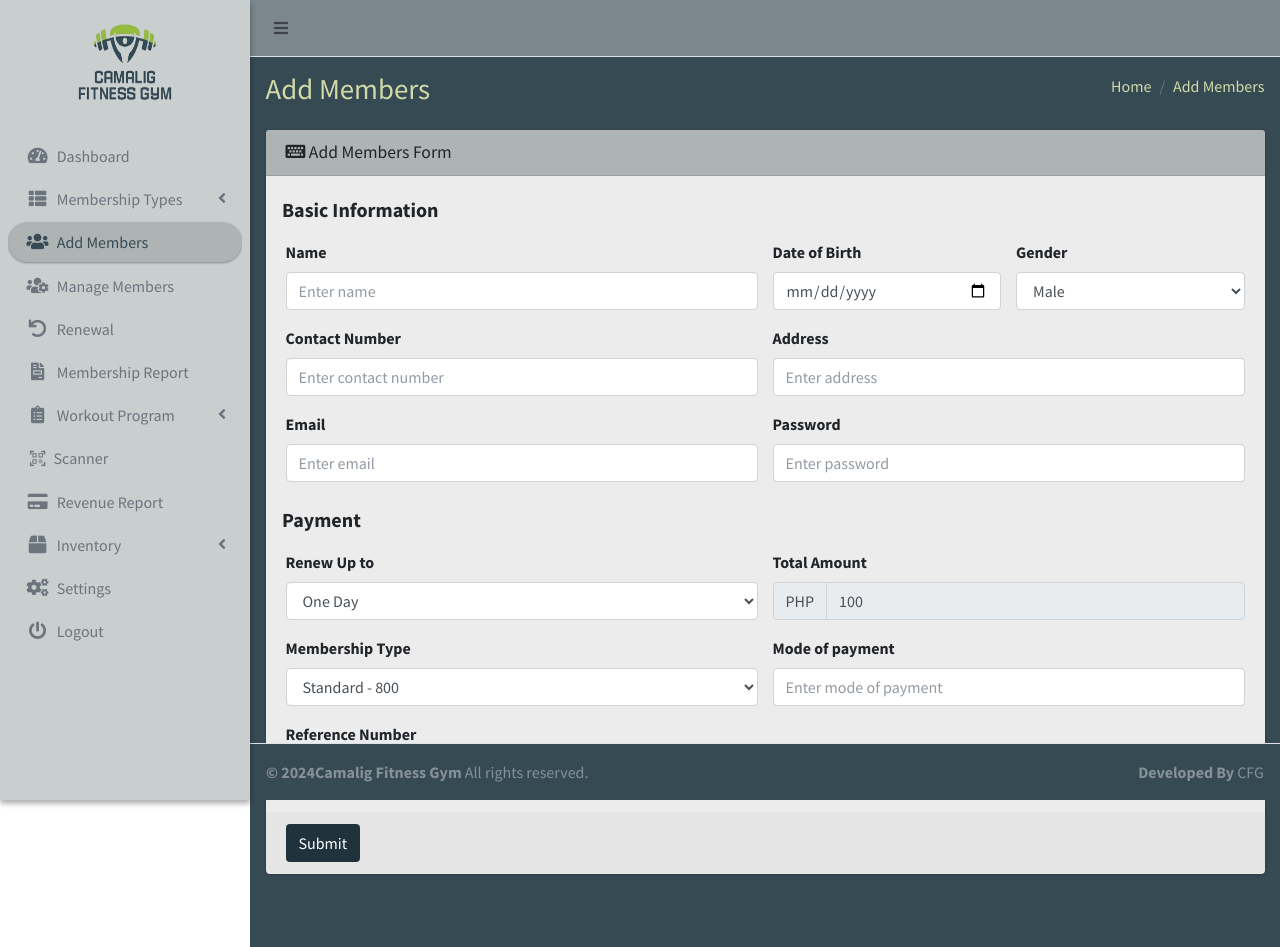
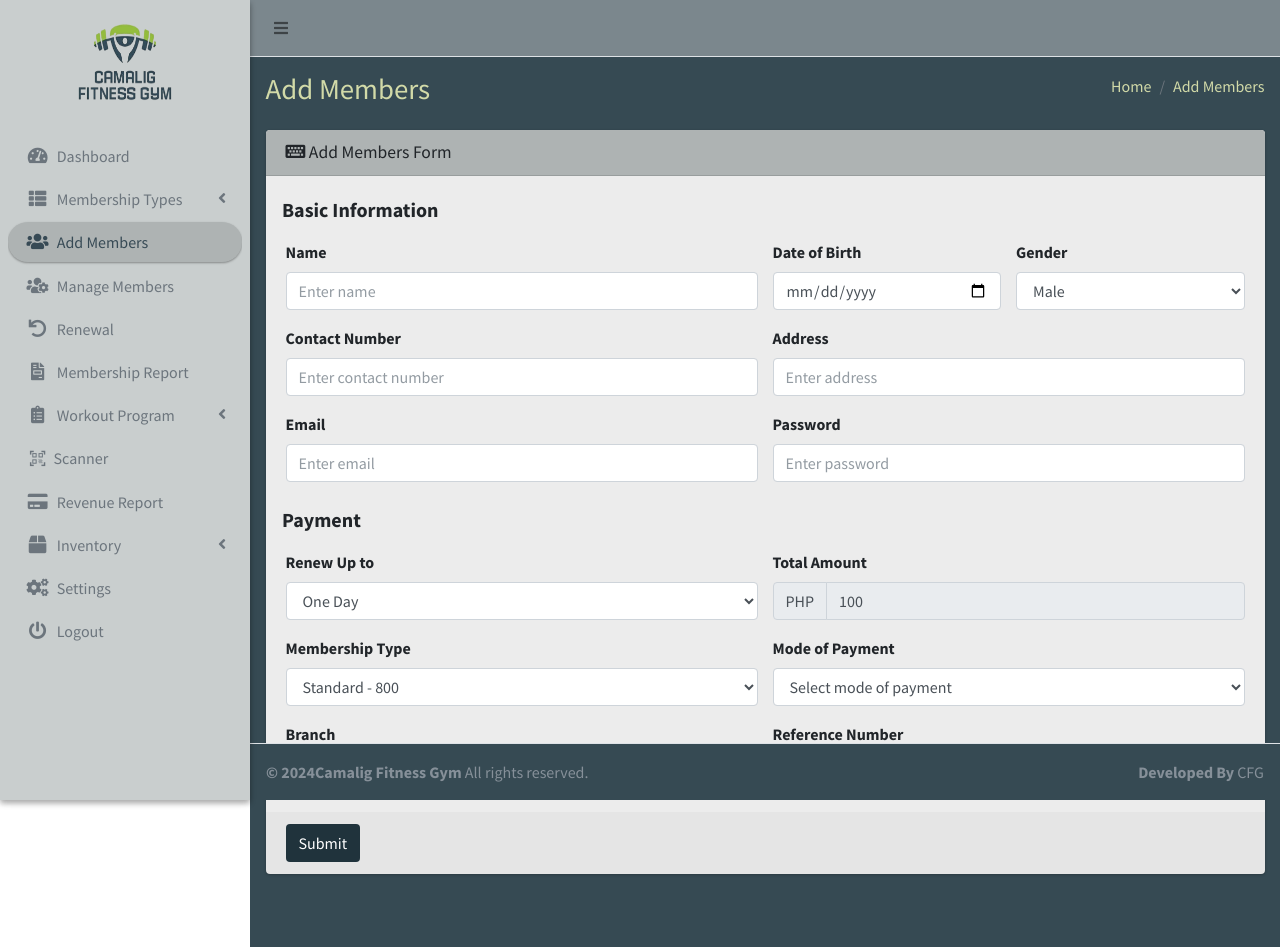
Before and after one commit to Hatchkey/Gym-Managemnet-System, a PHP site: page /add_members.php in a window 1280 px wide. Run offline with PHP 8.4, Linux system fonts and the light colour scheme; a user stored in the database is signed in; data comes from the database, SQL or seed files in the repository; some libraries are stand-ins or nearby versions.

Commit message:
Initial Commit

```diff
--- a/add_equipment.php
+++ b/add_equipment.php
@@ -32,6 +32,8 @@ if ($_SERVER["REQUEST_METHOD"] == "POST") {
 
 
 <?php include('includes/header.php'); ?>
+
+
 
 <body class="hold-transition sidebar-mini layout-fixed layout-navbar-fixed layout-footer-fixed">
     <div class="wrapper">
--- a/add_members.php
+++ b/add_members.php
@@ -9,17 +9,9 @@ if (!isset($_SESSION['user_id'])) {
 
 $response = array('success' => false, 'message' => '');
 
+// Fetch membership types
 $membershipTypesQuery = "SELECT id, type, amount FROM membership_types";
 $membershipTypesResult = $conn->query($membershipTypesQuery);
-
-// function generateUniqueFileName($originalName)
-// {
-//     $timestamp = time();
-//     $extension = pathinfo($originalName, PATHINFO_EXTENSION);
-//     $uniqueName = $timestamp . '_' . uniqid() . '.' . $extension;
-//     return $uniqueName;
-// }
-
 
 if ($_SERVER["REQUEST_METHOD"] == "POST") {
     $currentDate = date('Y-m-d');
@@ -34,44 +26,44 @@ if ($_SERVER["REQUEST_METHOD"] == "POST") {
     $qrText = $_POST['fullname'] . (string)time() . (string)microtime(true);
     $qrCodeImage = 'qrcode/generated_qrcode.png';
     $defaultUserRole = 'user';
+    $branch = $_POST['branch']; // Fetch branch from form input
     QRcode::png($qrText, $qrCodeImage);
     $hashedPassword = md5($password);
     $membershipNumber = 'CA-' . str_pad(mt_rand(1, 999999), 6, '0', STR_PAD_LEFT);
 
+    // Check if email already exists
     $checkQuery = "SELECT * FROM users WHERE email = ?";
     $stmt = $conn->prepare($checkQuery);
-    $stmt->bind_param('s', $email); // 's' indicates the type is string
+    $stmt->bind_param('s', $email);
     $stmt->execute();
     $result = $stmt->get_result();
 
     if ($result->num_rows > 0) {
         $response['success'] = false;
-        $response['message'] = 'Email is already exist: ' . $email;
+        $response['message'] = 'Email already exists: ' . $email;
     } else {
-        // Use prepared statements for inserting into the users table first
+        // Insert into `users` table
         $insertUserQuery = "INSERT INTO users (email, password) VALUES (?, ?)";
-
         $stmtUser = $conn->prepare($insertUserQuery);
         $stmtUser->bind_param("ss", $email, $hashedPassword);
 
-        // Execute the insertion into users table
         if ($stmtUser->execute()) {
-            $lastInsertedUserId = $conn->insert_id; // Get the last inserted ID from the users table
+            $lastInsertedUserId = $conn->insert_id;
 
-            $extendDays = (int)$_POST['extend']; //Convert into int
-            if ($_POST['extend'] == '111') {
-                $expiryDate = date('Y-m-d', strtotime("+1 day"));
-            } else {
-                $expiryDate = date('Y-m-d', strtotime("+$extendDays month"));
-            }
+            // Calculate expiry date
+            $extendDays = (int)$_POST['extend'];
+            $expiryDate = ($_POST['extend'] == '111')
+                ? date('Y-m-d', strtotime("+1 day"))
+                : date('Y-m-d', strtotime("+$extendDays month"));
 
+            // Insert into `members` table
             $insertMemberQuery = "INSERT INTO members (fullname, dob, gender, contact_number, email, address,
-            membership_type, membership_number, qrcode, created_at, role, expiry_date)
-            VALUES (?, ?,  ?, ?, ?, ?, ?, ?, ?,  NOW(), ?, ?)";
+            membership_type, membership_number, qrcode, created_at, role, expiry_date, branch)
+            VALUES (?, ?, ?, ?, ?, ?, ?, ?, ?, NOW(), ?, ?, ?)";
 
             $stmtMember = $conn->prepare($insertMemberQuery);
             $stmtMember->bind_param(
-                "sssssssssss",
+                "ssssssssssss",
                 $fullname,
                 $dob,
                 $gender,
@@ -82,52 +74,68 @@ if ($_SERVER["REQUEST_METHOD"] == "POST") {
                 $membershipNumber,
                 $qrText,
                 $defaultUserRole,
-                $expiryDate
+                $expiryDate,
+                $branch
             );
 
             if ($stmtMember->execute()) {
                 $lastInsertedMemberId = $conn->insert_id;
+
+                // Insert into `payment` table
                 $mode = $_POST['modepayment'];
                 $reference = $_POST['reference'];
-                $insertPaymentQuery = "INSERT INTO payment (member, date, mode, reference, created_at) VALUES (?, ?, '$mode', '$reference', NOW())";
+                $insertPaymentQuery = "INSERT INTO payment (member, date, mode, reference, created_at)
+                                       VALUES (?, ?, ?, ?, NOW())";
                 $stmtPayment = $conn->prepare($insertPaymentQuery);
-                $stmtPayment->bind_param("is", $lastInsertedMemberId, $currentDate);
+                $stmtPayment->bind_param("isss", $lastInsertedMemberId, $currentDate, $mode, $reference);
 
                 if ($stmtPayment->execute()) {
-                    // echo "Record inserted into payment successfully.";
-                    $response['success'] = true;
-                    $response['message'] = 'Member added successfully! Membership Number: ' . $membershipNumber;
+                    $lastInsertedPaymentId = $conn->insert_id;
+
+                    // Insert into `renew` table
+                    $totalAmount = $_POST['totalAmount'];
+                    $upto = $_POST['extend'];
+                    $insertRenewQuery = "INSERT INTO renew (member_id, total_amount, membership_type, upto, payment_id, renew_date)
+                                         VALUES (?, ?, ?, ?, ?, ?)";
+                    $stmtRenew = $conn->prepare($insertRenewQuery);
+                    $stmtRenew->bind_param(
+                        "idssis",
+                        $lastInsertedMemberId,
+                        $totalAmount,
+                        $membershipType,
+                        $upto,
+                        $lastInsertedPaymentId,
+                        $currentDate
+                    );
+
+                    if ($stmtRenew->execute()) {
+                        $response['success'] = true;
+                        $response['message'] = 'Member added successfully! Membership Number: ' . $membershipNumber;
+                    } else {
+                        $response['success'] = false;
+                        $response['message'] = 'Error inserting into renew: ' . $stmtRenew->error;
+                    }
+                    $stmtRenew->close();
                 } else {
                     $response['success'] = false;
                     $response['message'] = 'Error inserting into payment: ' . $stmtPayment->error;
                 }
-                $lastInsertedPaymentId = $conn->insert_id;
-                $totalAmount = $_POST['totalAmount'];
-                $membership_type = $_POST['membershipType'];
-                $upto = $_POST['extend'];
-                $insertRenew = "INSERT INTO renew (member_id, total_amount, membership_type, upto, payment_id, renew_date)
-                        VALUES ('$lastInsertedMemberId', '$totalAmount', '$membership_type', '$upto', '$lastInsertedPaymentId', '$currentDate')";
-                if ($conn->query($insertRenew) === TRUE) {
-                    $response['success'] = true;
-                }
+                $stmtPayment->close();
             } else {
                 $response['success'] = false;
                 $response['message'] = 'Error inserting into members: ' . $stmtMember->error;
             }
-
-            // Close member statement
             $stmtMember->close();
         } else {
             $response['success'] = false;
             $response['message'] = 'Error inserting into users: ' . $stmtUser->error;
         }
-
-        // Close user and payment statements
         $stmtUser->close();
-        $stmtPayment->close();
     }
+    $stmt->close();
 }
 ?>
+
 
 
 
@@ -285,18 +293,33 @@ if ($_SERVER["REQUEST_METHOD"] == "POST") {
                                             </div>
 
                                             <div class="col-sm-6">
-                                                <label for="modepayment">Mode of payment</label>
-                                                <input type="text" class="form-control" id="modepayment" name="modepayment"
-                                                    placeholder="Enter mode of payment" required>
+                                                <label for="modepayment">Mode of Payment</label>
+                                                <select class="form-control" id="modepayment" name="modepayment" required>
+                                                    <option value="" disabled selected>Select mode of payment</option>
+                                                    <option value="1">Cash</option>
+                                                    <option value="2">Gcash</option>
+                                                    <option value="3">PayMaya</option>
+                                                </select>
+                                            </div>
+
+                                        </div>
+
+                                        <div class="row mt-3">
+                                            <div class="col-sm-6">
+                                                <label for="branch">Branch</label>
+                                                <select class="form-control" id="branch" name="branch" required>
+                                                    <option value="" disabled selected>Select branch</option>
+                                                    <option value="Main Branch">Main Branch</option>
+                                                    <option value="Albay Branch">Albay Branch</option>
+                                                </select>
+                                            </div>
+
+                                            <div class="col-sm-6">
+                                                <label for="reference">Reference Number</label>
+                                                <input type="text" class="form-control" id="reference" name="reference" placeholder="Enter reference number">
                                             </div>
                                         </div>
-                                        <div class="row mt-3  mt-3">
-                                            <div class="col-sm-6">
-                                                <label for="reference">Reference Number</label>
-                                                <input type="text" class="form-control" id="reference" name="reference"
-                                                    placeholder="Enter reference number">
-                                            </div>
-                                        </div>
+
 
 
                                     </div>
@@ -362,7 +385,6 @@ if ($_SERVER["REQUEST_METHOD"] == "POST") {
 
         updateTotalAmount();
     });
-
 </script>
 
 </html>
--- a/includes/header.php
+++ b/includes/header.php
@@ -30,4 +30,5 @@ $systemName = ($fetchSystemNameResult->num_rows > 0) ? $fetchSystemNameResult->f
   <link href="https://fonts.googleapis.com/css?family=Source+Sans+Pro:300,400,400i,700" rel="stylesheet">
   <script src="https://cdn.tailwindcss.com"></script>
   <link rel="stylesheet" href="https://fonts.googleapis.com/css2?family=Material+Symbols+Outlined:opsz,wght,FILL,GRAD@20..48,100..700,0..1,-50..200&icon_names=qr_code_scanner" />
+  <script src="https://cdn.jsdelivr.net/npm/sweetalert2@11"></script>
 </head>
--- a/renew.php
+++ b/renew.php
@@ -130,15 +130,15 @@ if ($_SERVER['REQUEST_METHOD'] === 'POST') {
                                                 </select>
                                             </div>
                                             <div class="col-sm-6">
-                                                <label for="extendate">Renew Upto</label>
+                                                <label for="extendate">Renew Up to</label>
                                                 <select class="form-control" id="extend" name="extend" required>
+                                                    <option value="111">One Day</option>
                                                     <option value="1">One Month</option>
                                                     <option value="3">Three Months</option>
                                                     <option value="6">Six Months</option>
                                                     <option value="12">One Year</option>
                                                 </select>
                                             </div>
-
                                         </div>
 
                                         <div class="row mt-3">
```
Also changed, not shown: inventory.php (+27 -5 lines), qrcode/Hazel Anne Retuerma17324470171732447017.0556.png (added).
